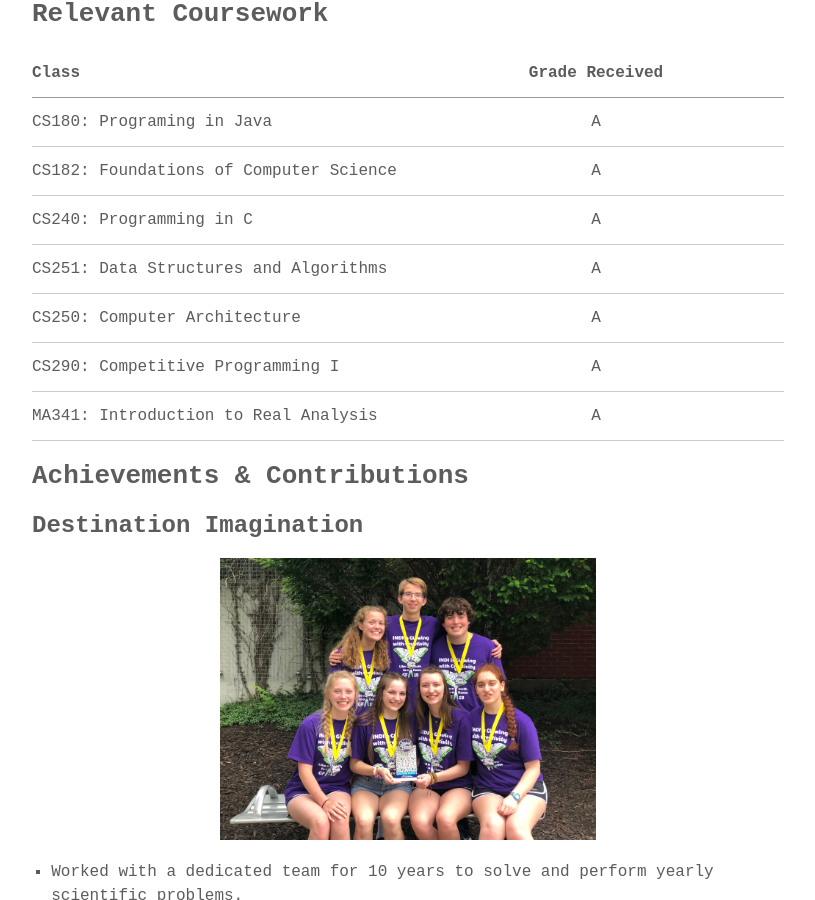
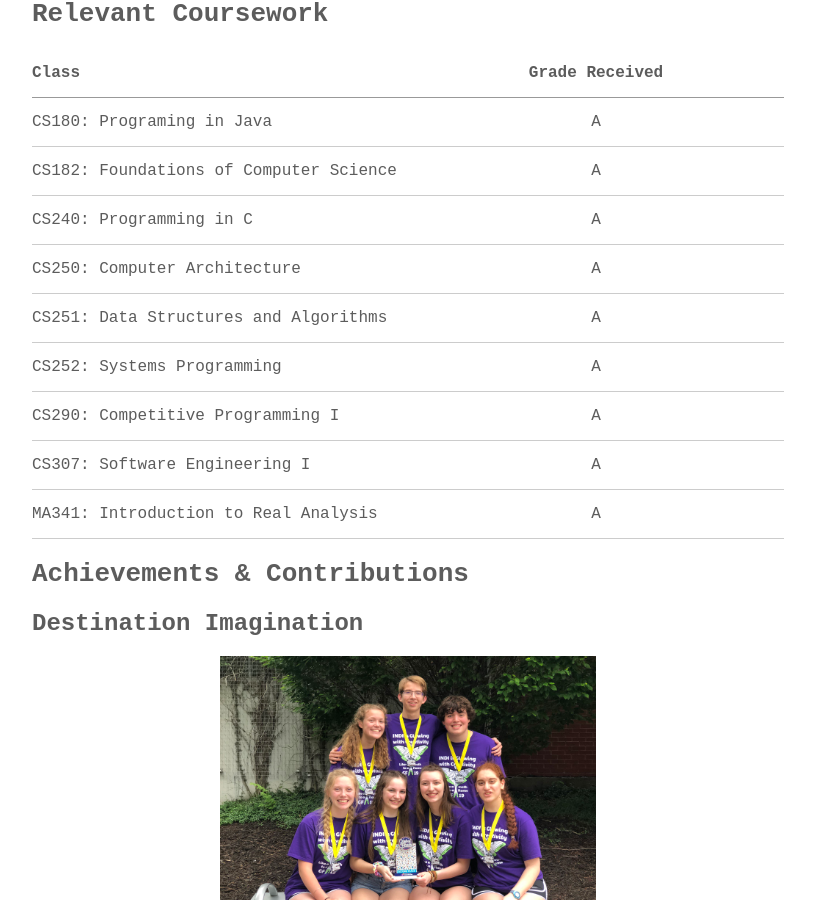
Before and after one commit to bunceandbean/bunceandbean.github.io, a Jekyll site: the page built from docs/about.md, in a window 1280 px wide and 900 px high, scrolled down 1230 px. Shown: the whole window, without its empty margins (232-1047 px from the left). Built offline with Jekyll 4.4.1, drawn with Linux system fonts in a browser that asks for light colours; some web fonts are replaced; some of the changed text lies outside the part shown.

Commit message:
Updated About

```diff
--- a/docs/about.md
+++ b/docs/about.md
@@ -34,9 +34,11 @@ Hi! I'm Ben Lilley, an undergraduate mathematics and computer science student at
 | CS180: Programing in Java      |     A           |
 |    CS182: Foundations of Computer Science   |       A         |
 | CS240: Programming in C      |     A           |
+|  CS250: Computer Architecture     |   A    |
 | CS251: Data Structures and Algorithms      |        A         |
-|  CS250: Computer Architecture     |   A    |
+| CS252: Systems Programming | A |
 |  CS290: Competitive Programming I     |  A     |
+| CS307: Software Engineering I |  A |
 |   MA341: Introduction to Real Analysis    |    A   |
 
 ## Achievements & Contributions
```
Also changed, not shown: other parts of docs/about.md (+1 -1 lines).
